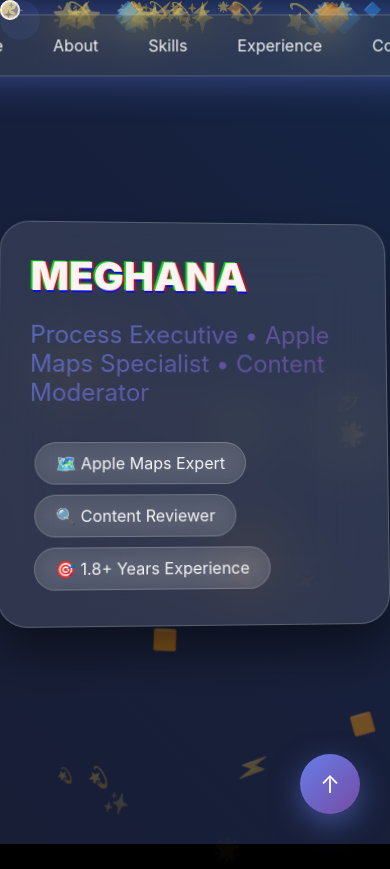
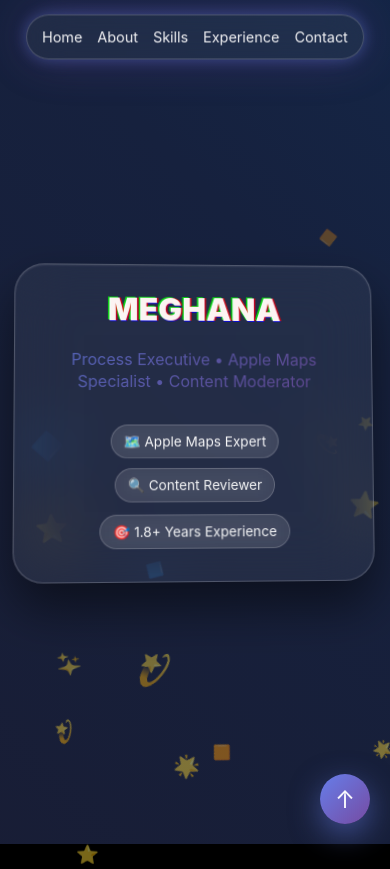
Before and after one commit to vishnu172943/meghana, a plain HTML site: page index.html in a window 390 px wide. Shown: the top 869 px of the page. Drawn offline with Linux system fonts and the light colour scheme.

Commit message:
Update index.html

```diff
--- a/index.html
+++ b/index.html
@@ -3,7 +3,7 @@
 <head>
     <meta charset="UTF-8">
     <meta name="viewport" content="width=device-width, initial-scale=1.0">
-    <title>Meghana Peddholla - Digital Canvas</title>
+    <title>Meghana Peddholla - Enhanced Digital Canvas</title>
     <style>
         * {
             margin: 0;
@@ -12,12 +12,13 @@
         }
 
         :root {
-            --glass-bg: rgba(255, 255, 255, 0.1);
+            --glass-bg: rgba(255, 255, 255, 0.05);
             --glass-border: rgba(255, 255, 255, 0.2);
             --text-primary: rgba(255, 255, 255, 0.95);
-            --text-secondary: rgba(255, 255, 255, 0.7);
+            --text-secondary: rgba(255, 255, 255, 0.75);
             --accent: linear-gradient(135deg, #667eea 0%, #764ba2 100%);
-            --glow: 0 0 40px rgba(102, 126, 234, 0.5);
+            /* ENHANCED: Stronger, layered glow for more depth */
+            --glow: 0 0 15px rgba(102, 126, 234, 0.4), 0 0 45px rgba(118, 75, 162, 0.3);
         }
 
         body {
@@ -29,7 +30,7 @@
         }
 
         /* Custom Cursor */
-        .cursor {
+        .cursor, .cursor-follower {
             width: 20px;
             height: 20px;
             border: 2px solid rgba(255, 255, 255, 0.7);
@@ -45,9 +46,7 @@
             width: 40px;
             height: 40px;
             background: rgba(102, 126, 234, 0.1);
-            border-radius: 50%;
-            position: fixed;
-            pointer-events: none;
+            border: none;
             z-index: 9998;
             transition: all 0.3s ease;
         }
@@ -63,6 +62,7 @@
             background: linear-gradient(45deg, #0a0a0a, #1a1a2e, #16213e, #0f3460);
             background-size: 400% 400%;
             animation: gradientShift 15s ease infinite;
+            transition: transform 0.1s linear;
         }
 
         @keyframes gradientShift {
@@ -75,19 +75,17 @@
         .particle {
             position: fixed;
             pointer-events: none;
-            opacity: 0.5;
-            animation: float 20s infinite linear;
+            opacity: 0;
+            animation: float-particle 20s infinite linear;
         }
 
-        @keyframes float {
+        @keyframes float-particle {
             from {
-                transform: translateY(100vh) translateX(0) rotate(0deg);
-                opacity: 0;
+                transform: translateY(100vh) translateX(0vw) rotate(0deg);
+                opacity: 0.5;
             }
-            10% { opacity: 0.5; }
-            90% { opacity: 0.5; }
             to {
-                transform: translateY(-100vh) translateX(100px) rotate(360deg);
+                transform: translateY(-100vh) translateX(5vw) rotate(720deg);
                 opacity: 0;
             }
         }
@@ -109,6 +107,7 @@
             gap: 30px;
             box-shadow: var(--glow);
             animation: navFloat 3s ease-in-out infinite;
+            transition: padding 0.3s ease, gap 0.3s ease;
         }
 
         @keyframes navFloat {
@@ -125,7 +124,7 @@
 
         .nav-item:hover {
             transform: scale(1.1);
-            text-shadow: 0 0 20px rgba(255, 255, 255, 0.8);
+            text-shadow: 0 0 10px rgba(255, 255, 255, 0.5), 0 0 25px rgba(102, 126, 234, 0.8);
         }
 
         .nav-item::after {
@@ -136,11 +135,12 @@
             width: 0;
             height: 2px;
             background: var(--accent);
-            transition: width 0.3s ease;
+            transition: width 0.3s ease, box-shadow 0.3s ease;
         }
 
         .nav-item:hover::after {
             width: 100%;
+            box-shadow: 0 0 10px rgba(102, 126, 234, 0.7);
         }
 
         /* Hero Section */
@@ -151,6 +151,7 @@
             justify-content: center;
             position: relative;
             perspective: 1000px;
+            padding: 0 15px; /* Add padding for small screens */
         }
 
         .hero-card {
@@ -161,9 +162,11 @@
             border-radius: 30px;
             padding: 60px;
             max-width: 800px;
+            width: 100%;
             transform-style: preserve-3d;
             animation: heroRotate 20s infinite linear;
-            box-shadow: 0 25px 50px rgba(0, 0, 0, 0.5);
+            box-shadow: 0 25px 50px rgba(0, 0, 0, 0.5), inset 0 1px 2px rgba(255, 255, 255, 0.1);
+            text-align: center;
         }
 
         @keyframes heroRotate {
@@ -183,22 +186,17 @@
                 0.05em 0 0 rgba(255, 0, 0, 0.75),
                 -0.025em -0.05em 0 rgba(0, 255, 0, 0.75),
                 0.025em 0.05em 0 rgba(0, 0, 255, 0.75);
-            animation: glitch 1s infinite;
+            animation: glitch 1s infinite, flicker 0.2s infinite;
+        }
+
+        @keyframes flicker {
+            0%, 18%, 22%, 25%, 53%, 57%, 100% { opacity: 1; }
+            20%, 24%, 55% { opacity: 0.8; }
         }
 
         @keyframes glitch {
-            0%, 100% {
-                text-shadow:
-                    0.05em 0 0 rgba(255, 0, 0, 0.75),
-                    -0.05em -0.025em 0 rgba(0, 255, 0, 0.75),
-                    0.025em 0.05em 0 rgba(0, 0, 255, 0.75);
-            }
-            25% {
-                text-shadow:
-                    -0.05em -0.025em 0 rgba(255, 0, 0, 0.75),
-                    0.025em 0.025em 0 rgba(0, 255, 0, 0.75),
-                    -0.05em -0.05em 0 rgba(0, 0, 255, 0.75);
-            }
+            0%, 100% { text-shadow: 0.05em 0 0 rgba(255, 0, 0, 0.75), -0.05em -0.025em 0 rgba(0, 255, 0, 0.75), 0.025em 0.05em 0 rgba(0, 0, 255, 0.75); }
+            25% { text-shadow: -0.05em -0.025em 0 rgba(255, 0, 0, 0.75), 0.025em 0.025em 0 rgba(0, 255, 0, 0.75), -0.05em -0.05em 0 rgba(0, 0, 255, 0.75); }
         }
 
         .subtitle {
@@ -218,10 +216,18 @@
         /* Sections */
         .section {
             min-height: 100vh;
-            padding: 100px 20px;
+            padding: 120px 20px;
             display: flex;
             align-items: center;
             justify-content: center;
+            position: relative;
+            opacity: 0;
+            transform: translateY(40px);
+            transition: opacity 1s ease-out, transform 1s ease-out;
+        }
+        .section.in-view {
+            opacity: 1;
+            transform: translateY(0);
         }
 
         .glass-container {
@@ -235,6 +241,7 @@
             width: 100%;
             position: relative;
             overflow: hidden;
+            box-shadow: var(--glow), inset 0 0 2px 1px rgba(255, 255, 255, 0.05);
         }
 
         .glass-container::before {
@@ -244,17 +251,24 @@
             left: -50%;
             width: 200%;
             height: 200%;
-            background: radial-gradient(
-                circle,
-                rgba(102, 126, 234, 0.1) 0%,
-                transparent 70%
-            );
+            background: radial-gradient(circle, rgba(102, 126, 234, 0.1) 0%, transparent 70%);
             animation: rotate 30s linear infinite;
         }
 
         @keyframes rotate {
             from { transform: rotate(0deg); }
             to { transform: rotate(360deg); }
+        }
+
+        .section-title {
+            font-size: 3rem;
+            margin-bottom: 30px;
+            text-align: center;
+            text-shadow:
+                0 0 10px rgba(102, 126, 234, 0.8),
+                0 0 20px rgba(102, 126, 234, 0.6),
+                0 0 30px rgba(102, 126, 234, 0.4),
+                0 0 40px rgba(102, 126, 234, 0.2);
         }
 
         /* Skills Cards */
@@ -278,6 +292,13 @@
             cursor: pointer;
             position: relative;
             overflow: hidden;
+            opacity: 0;
+            transform: translateY(30px);
+            transition: opacity 0.6s ease-out, transform 0.6s ease-out;
+        }
+        .skill-card.in-view {
+             opacity: 1;
+             transform: translateY(0);
         }
 
         .skill-card::before {
@@ -329,14 +350,12 @@
             position: relative;
             margin: 50px 0;
             opacity: 0;
-            animation: fadeInUp 1s forwards;
+            transform: translateY(50px);
+            transition: opacity 1s ease, transform 1s ease;
         }
-
-        @keyframes fadeInUp {
-            to {
+        .timeline-item.in-view {
             opacity: 1;
             transform: translateY(0);
-            }
         }
 
         .timeline-content {
@@ -395,6 +414,30 @@
             background: rgba(102, 126, 234, 0.1);
         }
 
+        .interactive-badge {
+            display: inline-block;
+            padding: 10px 20px;
+            background: rgba(255, 255, 255, 0.1);
+            backdrop-filter: blur(10px);
+            border: 1px solid rgba(255, 255, 255, 0.2);
+            border-radius: 50px;
+            margin: 5px;
+            transition: all 0.3s ease;
+            cursor: pointer;
+            animation: badgeFloat 4s ease-in-out infinite;
+        }
+
+        .interactive-badge:hover {
+            transform: translateY(-5px);
+            background: rgba(102, 126, 234, 0.2);
+            box-shadow: 0 10px 20px rgba(102, 126, 234, 0.3);
+        }
+
+        @keyframes badgeFloat {
+            0%, 100% { transform: translateY(0); }
+            50% { transform: translateY(-5px); }
+        }
+
         /* Floating Action Button */
         .fab {
             position: fixed;
@@ -415,30 +458,6 @@
 
         .fab:hover {
             transform: scale(1.1) rotate(180deg);
-        }
-
-        /* Responsive */
-        @media (max-width: 768px) {
-            .hero-card {
-                padding: 30px;
-            }
-
-            .glitch-text {
-                font-size: 2.5rem;
-            }
-
-            .timeline-content {
-                width: 90%;
-                margin: 0 auto !important;
-            }
-
-            .timeline::before {
-                left: 20px;
-            }
-
-            .timeline-dot {
-                left: 20px;
-            }
         }
 
         /* Loading Screen */
@@ -470,62 +489,110 @@
             50% { opacity: 1; }
         }
 
-        /* Interactive Elements */
-        .interactive-badge {
-            display: inline-block;
-            padding: 10px 20px;
-            background: rgba(255, 255, 255, 0.1);
-            backdrop-filter: blur(10px);
-            border: 1px solid rgba(255, 255, 255, 0.2);
-            border-radius: 50px;
-            margin: 5px;
-            transition: all 0.3s ease;
-            cursor: pointer;
+        /*
+        ## RESPONSIVE DESIGN ##
+        */
+
+        /* Tablet and Large Phones */
+        @media (max-width: 768px) {
+            /* Hide custom cursor on touch devices for better UX */
+            .cursor, .cursor-follower {
+                display: none;
+            }
+            body {
+                cursor: auto;
             }
 
-        .interactive-badge:hover {
-            transform: translateY(-5px);
-            background: rgba(102, 126, 234, 0.2);
-            box-shadow: 0 10px 20px rgba(102, 126, 234, 0.3);
+            .nav-glass {
+                padding: 10px 15px;
+                gap: 15px;
+            }
+            .nav-item {
+                padding: 5px;
             }
 
-        /* 3D Card Effect */
-        .card-3d {
-            transform-style: preserve-3d;
-            transition: transform 0.5s;
+            .section {
+                padding: 100px 15px;
+            }
+            .glass-container, .hero-card {
+                padding: 30px;
+            }
+            .glitch-text {
+                font-size: 2.5rem;
+            }
+            .subtitle {
+                font-size: 1.2rem;
+            }
+            .section-title {
+                font-size: 2.5rem;
+            }
+            .timeline-content {
+                width: 90%;
+                margin: 0 auto !important;
+            }
+            .timeline::before {
+                left: 20px;
+                transform: translateX(0);
+            }
+            .timeline-dot {
+                left: 20px;
+                transform: translate(-50%, -50%);
+            }
         }
 
-        .card-3d:hover {
-            transform: rotateY(10deg) rotateX(10deg);
+        /* Small Mobile Phones */
+        @media (max-width: 480px) {
+            .nav-glass {
+                gap: 5px;
+                padding: 8px 10px;
+            }
+            .nav-item {
+                font-size: 0.9rem;
             }
 
-        /* Neon Text */
-        .neon-text {
-            text-shadow:
-                0 0 10px rgba(102, 126, 234, 0.8),
-                0 0 20px rgba(102, 126, 234, 0.6),
-                0 0 30px rgba(102, 126, 234, 0.4),
-                0 0 40px rgba(102, 126, 234, 0.2);
+            .hero-card {
+                padding: 25px 20px;
+            }
+            .glitch-text {
+                font-size: 2rem;
+            }
+            .subtitle {
+                font-size: 1rem;
+                line-height: 1.4;
+            }
+            .section-title {
+                font-size: 2rem;
+            }
+
+            .interactive-badge {
+                padding: 8px 12px;
+                font-size: 0.85rem;
+            }
+
+            .fab {
+                width: 50px;
+                height: 50px;
+                bottom: 20px;
+                right: 20px;
+            }
+            .fab span {
+                font-size: 1.2rem;
+            }
         }
     </style>
 </head>
 <body>
-    <!-- Custom Cursor -->
     <div class="cursor"></div>
     <div class="cursor-follower"></div>
 
-    <!-- Loading Screen -->
     <div class="loader" id="loader">
         <div class="loader-text">Initializing Portfolio...</div>
     </div>
 
-    <!-- Animated Background -->
     <div class="bg-animation"></div>
 
-    <!-- Floating Particles -->
     <div id="particles"></div>
 
-    <!-- Navigation -->
     <nav class="nav-glass">
         <div class="nav-item" onclick="scrollToSection('hero')">Home</div>
         <div class="nav-item" onclick="scrollToSection('about')">About</div>
@@ -534,9 +601,8 @@
         <div class="nav-item" onclick="scrollToSection('contact')">Contact</div>
     </nav>
 
-    <!-- Hero Section -->
-    <section class="hero" id="hero">
-        <div class="hero-card card-3d">
+    <section class="hero section" id="hero">
+        <div class="hero-card">
             <h1 class="glitch-text">MEGHANA</h1>
             <p class="subtitle">Process Executive • Apple Maps Specialist • Content Moderator</p>
             <div style="margin-top: 30px;">
@@ -547,10 +613,9 @@
         </div>
     </section>
 
-    <!-- About Section -->
     <section class="section" id="about">
         <div class="glass-container">
-            <h2 class="neon-text" style="font-size: 3rem; margin-bottom: 30px; text-align: center;">About Me</h2>
+            <h2 class="section-title">About Me</h2>
             <p style="font-size: 1.2rem; line-height: 1.8; text-align: center; max-width: 800px; margin: 0 auto;">
                 I am an enthusiastic, self-motivated, responsible and hard-working person.
                 Experienced Process Executive with 1.8 years in Apple mapping including Review and Research on Natural Disasters.
@@ -566,10 +631,9 @@
         </div>
     </section>
 
-    <!-- Skills Section -->
     <section class="section" id="skills">
         <div class="glass-container">
-            <h2 class="neon-text" style="font-size: 3rem; margin-bottom: 30px; text-align: center;">Skills & Expertise</h2>
+            <h2 class="section-title">Skills & Expertise</h2>
 
             <h3 style="margin-top: 40px; margin-bottom: 20px; text-align: center;">Technical Skills</h3>
             <div class="skills-grid">
@@ -624,10 +688,9 @@
         </div>
     </section>
 
-    <!-- Experience Section -->
     <section class="section" id="experience">
         <div class="glass-container">
-            <h2 class="neon-text" style="font-size: 3rem; margin-bottom: 50px; text-align: center;">Experience Journey</h2>
+            <h2 class="section-title">Experience Journey</h2>
 
             <div class="timeline">
                 <div class="timeline-item">
@@ -658,10 +721,9 @@
         </div>
     </section>
 
-    <!-- Contact Section -->
     <section class="section" id="contact">
         <div class="glass-container">
-            <h2 class="neon-text" style="font-size: 3rem; margin-bottom: 30px; text-align: center;">Let's Connect</h2>
+            <h2 class="section-title">Let's Connect</h2>
 
             <div class="contact-grid">
                 <div class="contact-card" onclick="window.location.href='mailto:reddymeghana0604@gmail.com'">
@@ -691,7 +753,6 @@
         </div>
     </section>
 
-    <!-- Floating Action Button -->
     <div class="fab" onclick="scrollToTop()">
         <span style="font-size: 1.5rem;">↑</span>
     </div>
@@ -714,6 +775,7 @@
         // Create floating particles
         function createParticles() {
             const particlesContainer = document.getElementById('particles');
+            if (!particlesContainer) return;
             const particleCount = 50;
             const symbols = ['⚡', '✨', '💫', '🌟', '⭐', '🔷', '🔶'];
 
@@ -722,6 +784,7 @@
                 particle.className = 'particle';
                 particle.style.left = Math.random() * 100 + '%';
                 particle.style.animationDelay = Math.random() * 20 + 's';
+                particle.style.animationDuration = (Math.random() * 15 + 10) + 's';
                 particle.style.fontSize = Math.random() * 20 + 10 + 'px';
                 particle.textContent = symbols[Math.floor(Math.random() * symbols.length)];
                 particlesContainer.appendChild(particle);
@@ -738,7 +801,7 @@
             window.scrollTo({ top: 0, behavior: 'smooth' });
         }
 
-        // Remove loader after page loads
+        // Window load events
         window.addEventListener('load', () => {
             setTimeout(() => {
                 const loader = document.getElementById('loader');
@@ -749,92 +812,50 @@
             }, 1500);
 
             createParticles();
-        });
 
-        // Intersection Observer for animations
-        const observerOptions = {
-            threshold: 0.1,
-            rootMargin: '0px 0px -100px 0px'
-        };
-
-        const observer = new IntersectionObserver((entries) => {
-            entries.forEach(entry => {
-                if (entry.isIntersecting) {
-                    entry.target.style.opacity = '1';
-                    entry.target.style.transform = 'translateY(0)';
-                }
-            });
-        }, observerOptions);
-
-        // Observe all timeline items
-        document.querySelectorAll('.timeline-item').forEach(item => {
-            item.style.opacity = '0';
-            item.style.transform = 'translateY(50px)';
-            item.style.transition = 'all 0.8s ease';
-            observer.observe(item);
-        });
-
-        // Interactive hover effects
-        document.querySelectorAll('.skill-card, .contact-card').forEach(card => {
-            card.addEventListener('mouseenter', function(e) {
-                const rect = this.getBoundingClientRect();
-                const x = e.clientX - rect.left;
-                const y = e.clientY - rect.top;
-
-                const ripple = document.createElement('div');
-                ripple.style.position = 'absolute';
-                ripple.style.width = '20px';
-                ripple.style.height = '20px';
-                ripple.style.background = 'rgba(255, 255, 255, 0.5)';
-                ripple.style.borderRadius = '50%';
-                ripple.style.left = x + 'px';
-                ripple.style.top = y + 'px';
-                ripple.style.transform = 'translate(-50%, -50%)';
-                ripple.style.animation = 'ripple 0.6s ease-out';
-
-                this.appendChild(ripple);
-
-                setTimeout(() => ripple.remove(), 600);
+            document.querySelectorAll('.interactive-badge').forEach(badge => {
+                badge.style.animationDelay = `${Math.random() * 4}s`;
             });
         });
 
-        // Add ripple animation
-        const style = document.createElement('style');
-        style.textContent = `
-            @keyframes ripple {
-                to {
-                    width: 200px;
-                    height: 200px;
-                    opacity: 0;
+        // Intersection Observer for scroll-based animations
+        const animatedElements = document.querySelectorAll('.section, .timeline-item, .skill-card');
+
+        const observer = new IntersectionObserver((entries, observer) => {
+            entries.forEach(entry => {
+                if (entry.isIntersecting) {
+                    entry.target.classList.add('in-view');
+                    if (entry.target.classList.contains('skill-card')) {
+                       const delay = entry.target.dataset.index * 100;
+                       entry.target.style.transitionDelay = `${delay}ms`;
                     }
+                    observer.unobserve(entry.target);
                 }
-        `;
-        document.head.appendChild(style);
+            });
+        }, { threshold: 0.1, rootMargin: '0px 0px -50px 0px' });
 
-        // Dynamic typing effect for hero text
-        const heroText = document.querySelector('.glitch-text');
-        const originalText = heroText.textContent;
-        let charIndex = 0;
+        document.querySelectorAll('.skills-grid').forEach(grid => {
+            const cards = grid.querySelectorAll('.skill-card');
+            cards.forEach((card, index) => {
+                card.dataset.index = index;
+            });
+        });
 
-        function typeWriter() {
-            if (charIndex < originalText.length) {
-                heroText.textContent = originalText.slice(0, charIndex + 1);
-                charIndex++;
-                setTimeout(typeWriter, 100);
-            }
-        }
+        animatedElements.forEach(el => {
+            observer.observe(el);
+        });
 
-        // Start typing effect after loader
-        setTimeout(typeWriter, 2000);
 
-        // Parallax effect on scroll
+        // Parallax effect with zoom on scroll
         window.addEventListener('scroll', () => {
             const scrolled = window.pageYOffset;
             const parallax = document.querySelector('.bg-animation');
-            parallax.style.transform = `translateY(${scrolled * 0.5}px)`;
+            if (parallax) {
+                parallax.style.transform = `translateY(${scrolled * 0.4}px) scale(${1 + scrolled * 0.0001})`;
+            }
         });
 
-        // Add keyboard navigation
+        // Keyboard navigation
         document.addEventListener('keydown', (e) => {
             if (e.key === 'ArrowDown') {
                 const currentSection = document.elementFromPoint(window.innerWidth / 2, window.innerHeight / 2).closest('.section');
@@ -851,12 +872,12 @@
             }
         });
 
-        // Easter egg: Konami code
+        // Easter egg
         const konamiCode = ['ArrowUp', 'ArrowUp', 'ArrowDown', 'ArrowDown', 'ArrowLeft', 'ArrowRight', 'ArrowLeft', 'ArrowRight', 'b', 'a'];
         let konamiIndex = 0;
 
         document.addEventListener('keydown', (e) => {
-            if (e.key === konamiCode[konamiIndex]) {
+            if (e.key.toLowerCase() === konamiCode[konamiIndex]) {
                 konamiIndex++;
                 if (konamiIndex === konamiCode.length) {
                     alert('🎉 Congratulations! You found the secret! Welcome to the Matrix! 🎉');
```
Lines whose indentation alone changed are shown as unchanged.
